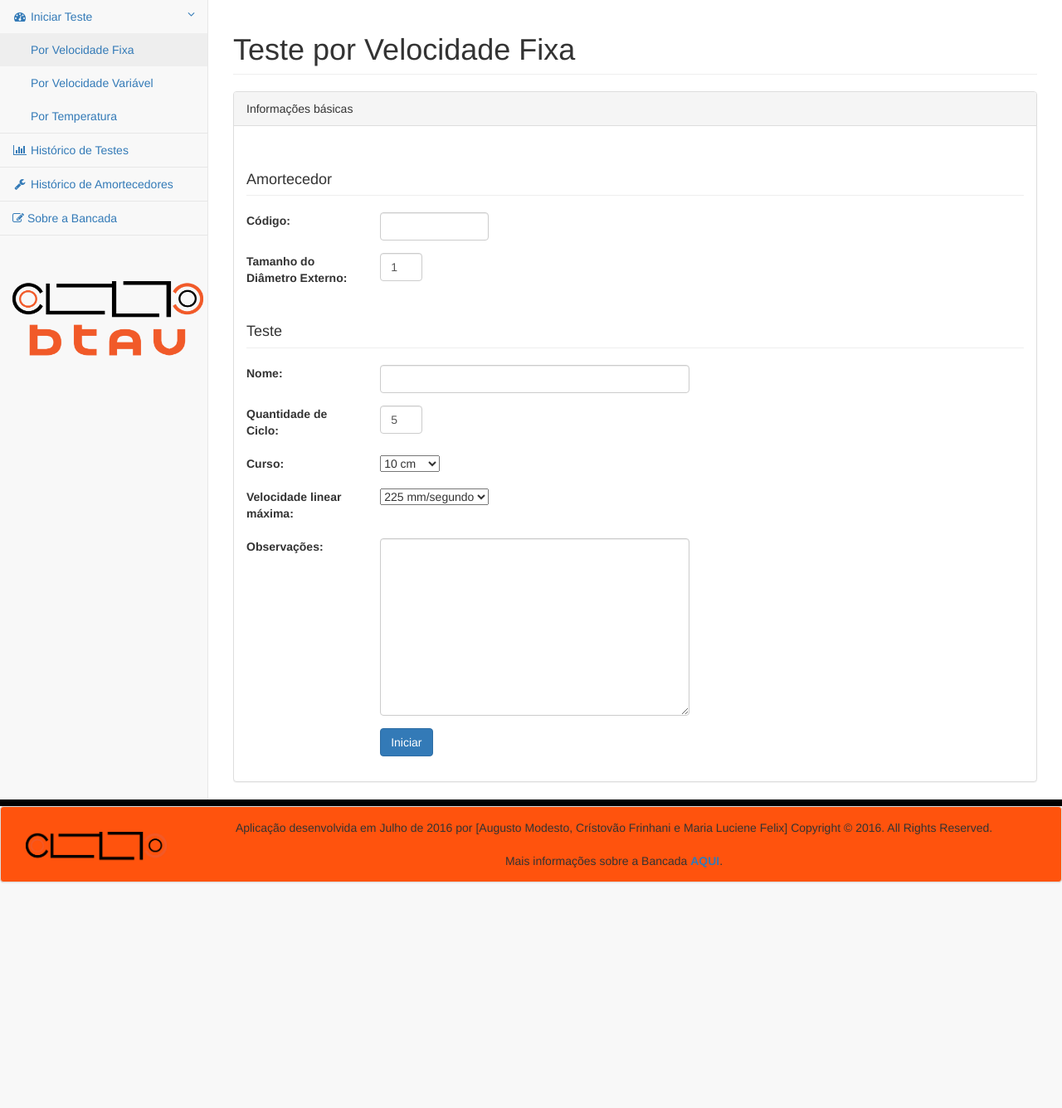
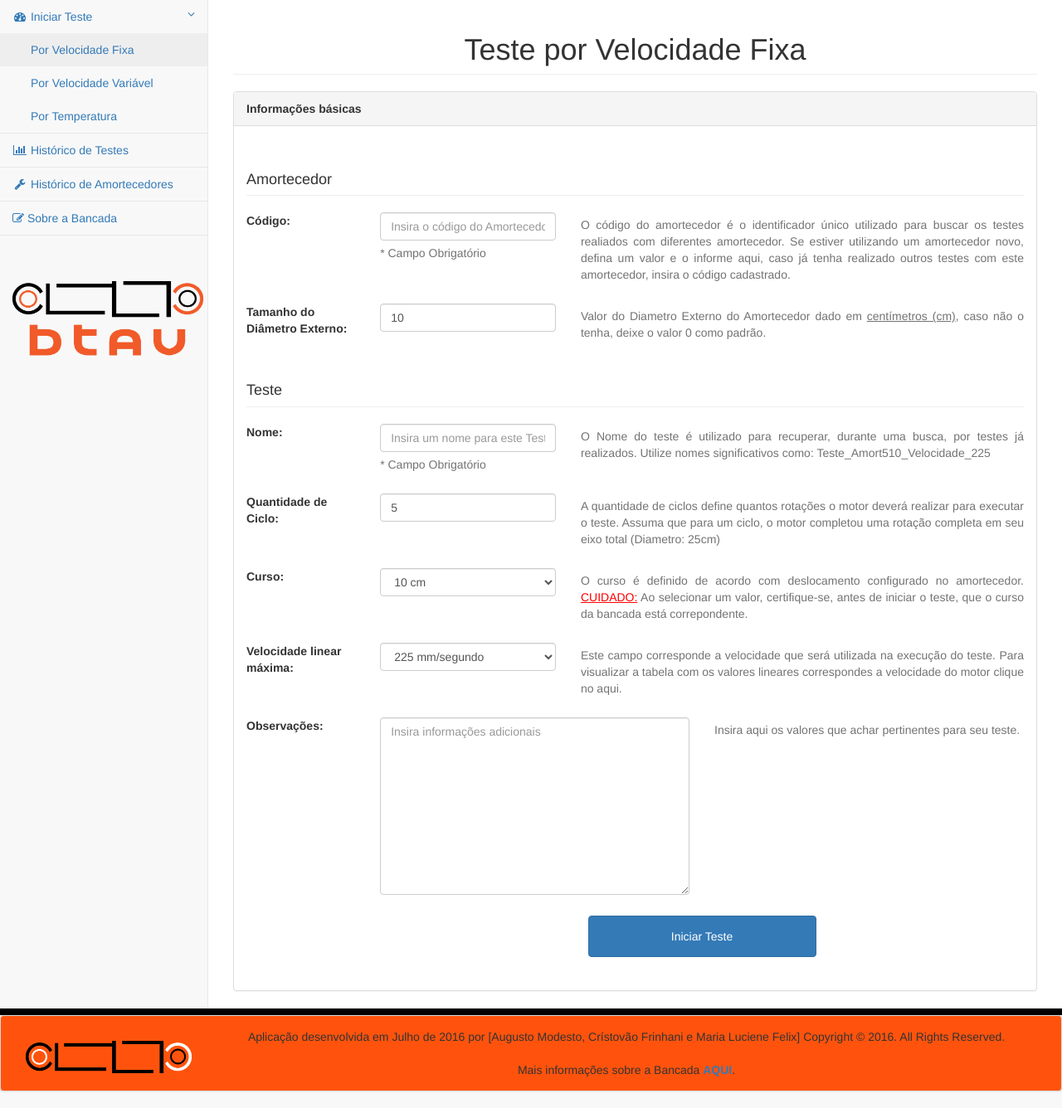
Before and after one commit to ristovao/BancadaDeTesteParaAmortecedor, a Django app: page /iniciarTesteVelocidadeFixa in a window 1280 px wide. Shown: the part 51-1387 px from the top of the page at 83% size. Before the commit the page ends 1115 px from the top, so only its background shows below. Run offline with Django 3.2, Linux system fonts and the light colour scheme; a user stored in the database is signed in; data comes from the database, SQL or seed files in the repository; some libraries are stand-ins or nearby versions.

Commit message:
Reformulado o teste de VF

```diff
--- a/app/templates/app/iniciarTesteVelocidadeFixa.html
+++ b/app/templates/app/iniciarTesteVelocidadeFixa.html
@@ -4,7 +4,7 @@
 
 <div class="row">
     <div class="col-lg-12">
-        <h1 class="page-header">Teste por Velocidade Fixa</h1>
+        <h1 class="page-header"><center>Teste por Velocidade Fixa</center></h1>
     </div>
 </div>
 
@@ -12,7 +12,7 @@
     <div class="col-lg-12">
         <div class="panel panel-default">
             <div class="panel-heading">
-                Informações básicas
+                <b>Informações básicas</b>
             </div>
             <div class="panel-body">
                 <form role="form" method="POST" name="FrmRecurso" autocomplete="off">
@@ -25,8 +25,12 @@
                     <div class="form-group row">
                     {{formArm.amortecedor_codigo.errors}}
                         <label class="col-sm-2 form-control-label" for="id_amortecedor_codigo">Código:</label>
-                        <div class="col-sm-2">
-                            <input class="form-control" id="id_amortecedor_codigo" maxlength="45" name="amortecedor_codigo" type="text" />
+                        <div class="col-sm-3">
+                            <input class="form-control" id="id_amortecedor_codigo" maxlength="45" name="amortecedor_codigo" type="text" placeholder="Insira o código do Amortecedor"/>
+                            <p class="help-block">* Campo Obrigatório</p>
+                        </div>
+                         <div class="col-sm-7">
+                            <p class="help-block" style="text-align: justify;">O código do amortecedor é o identificador único utilizado para buscar os testes realiados com diferentes amortecedor. Se estiver utilizando um amortecedor novo, defina um valor e o informe aqui, caso já tenha realizado outros testes com este amortecedor, insira o código cadastrado.</p>
                         </div>
                     </div>
 
@@ -47,12 +51,14 @@
                     </div> -->
 
 
-
                      <div class="form-group row">
                         {{ form.amortecedor_diametro_externo.errors }}
                         <label class="col-sm-2 form-control-label" for="id_amortecedor_diametro_externo">Tamanho do Diâmetro Externo:</label>
-                        <div class="col-sm-1">
-                            <input class="form-control" id="id_amortecedor_diametro_externo" name="amortecedor_diametro_externo" type="number" value="1"/>
+                        <div class="col-xs-3">
+                            <input class="form-control" id="id_amortecedor_diametro_externo" name="amortecedor_diametro_externo" type="number" value="10" size="2" maxlength="2" min="2" max="100"/>
+                        </div>
+                        <div class="col-sm-7">
+                            <p class="help-block" style="text-align: justify;">Valor do Diametro Externo do Amortecedor dado em <span style="text-decoration:underline;">centímetros (cm)</span>, caso não o tenha, deixe o valor 0 como padrão.</p>
                         </div>
                     </div>
 
@@ -64,48 +70,57 @@
                     <div class="form-group row">
                         {{ form.teste_nome.errors }}
                         <label class="col-sm-2 form-control-label" for="id_teste_nome">Nome:</label>
-                        <div class="col-sm-5">
-                            <input class="form-control" id="id_teste_nome" maxlength="45" name="teste_nome" type="text" />
+                        <div class="col-sm-3">
+                            <input class="form-control" id="id_teste_nome" maxlength="45" name="teste_nome" type="text" placeholder="Insira um nome para este Teste" />
+                            <p class="help-block">* Campo Obrigatório</p>
+                        </div>
+                        <div class="col-sm-7">
+                            <p class="help-block" style="text-align: justify;">O Nome do teste é utilizado para recuperar, durante uma busca, por testes já realizados. Utilize nomes significativos como: Teste_Amort510_Velocidade_225  </p>
                         </div>
                     </div>
 
                     <div class="form-group row">
                      {{ form.teste_quantidade_ciclo.errors }}
                         <label class="col-sm-2 form-control-label" for="id_teste_quantidade_ciclo">Quantidade de Ciclo:</label>
-                        <div class="col-sm-1">
-                            <input class="form-control" id="id_teste_quantidade_ciclo" name="teste_quantidade_ciclo" type="number" value="5" />
+                        <div class="col-sm-3">
+                            <input class="form-control" id="id_teste_quantidade_ciclo" name="teste_quantidade_ciclo" type="number" value="5" size="2" maxlength="2" min="3" max="20"/>
+                        </div>
+                        <div class="col-sm-7">
+                            <p class="help-block" style="text-align: justify;">A quantidade de ciclos define quantos rotações o motor deverá realizar para executar o teste. Assuma que para um ciclo, o motor completou uma rotação completa em seu eixo total (Diametro: 25cm)</p>
                         </div>
                     </div>
-
 
 
                     <div class="form-group row">
                         {{ form.amortecedor_curso.errors }}
                         <label class="col-sm-2 form-control-label" for="id_amortecedor_curso">Curso:</label>
 
-                        <div class="col-sm-2">
-                            <select id="curso" name="curso">
-                            <option value="10.0" selected="selected">10 cm</option>
+                        <div class="col-sm-3">
+                            <select id="curso" name="curso" class="form-control">
+                            <option value="10.0" selected="selected" style="width:132px;">10 cm</option>
                             <option value="12.5">12.5 cm</option>
                             <option value="15.0">15 cm</option>
                             </select>
                         </div>
+                        <div class="col-sm-7">
+                            <p class="help-block" style="text-align: justify;">O curso é definido de acordo com deslocamento configurado no amortecedor. <span style="text-decoration:underline; color:red">CUIDADO:</span> Ao selecionar um valor, certifique-se, antes de iniciar o teste, que o curso da bancada está correpondente.</p>
+                        </div>
                     </div>
-
-
 
                     <div class="form-group row">
                      {{ form.testeVF_velocidade.errors }}
                         <label class="col-sm-2 form-control-label" for="id_testeVF_velocidade">Velocidade linear máxima:</label>
 
-                        <div class="col-sm-2">
-                            <select id="testeVF_velocidade" name="testeVF_velocidade">
+                        <div class="col-sm-3">
+                            <select id="testeVF_velocidade" name="testeVF_velocidade" class="form-control">
                             <option value="225" selected="selected">225 mm/segundo</option>
                             <option value="200">200 mm/segundo</option>
                             <option value="175">175 mm/segundo</option>
                             </select>
                         </div>
-
+                        <div class="col-sm-7">
+                            <p class="help-block" style="text-align: justify;">Este campo corresponde a velocidade que será utilizada na execução do teste. Para visualizar a tabela com os valores lineares correspondes a velocidade do motor clique no aqui. </p>
+                        </div>
                     </div>
 
                     <div class="form-group row">
@@ -113,13 +128,16 @@
 
                         <label class="col-sm-2 form-control-label" for="id_teste_observacoes">Observações:</label>
                         <div class="col-sm-5">
-                            <textarea cols="40" id="id_teste_observacoes" maxlength="255" name="teste_observacoes" rows="10" class="form-control"></textarea>
+                            <textarea cols="40" id="id_teste_observacoes" maxlength="255" name="teste_observacoes" rows="10" class="form-control" placeholder="Insira informações adicionais"></textarea>
+                        </div>
+                        <div class="col-md-5">
+                            <p class="help-block" style="text-align: justify;">Insira aqui os valores que achar pertinentes para seu teste. </p>
                         </div>
                     </div>
 
                     <div class="form-group row">
                         <div class="col-sm-offset-2 col-sm-10">
-                            <input id="id_enviar" class="btn btn-primary" type="submit" name="enviar" value="Iniciar" >
+                            <center><input id="id_enviar" class="btn btn-primary" type="submit" name="enviar" value="Iniciar Teste" style="margin:10px; width:275px; height: 50px"></center>
                         </div>
                     </div>
                 </form>
--- a/app/templates/app/layout.html
+++ b/app/templates/app/layout.html
@@ -158,7 +158,7 @@
   <div class="panel-body" >
     <center>
     <a class="navbar-brand" href="/">
-        <img src="../../static/app/images/amortecedor_logo.png" alt="Home Page" width=170px height=auto >
+        <img src="../../static/app/images/amortecedor_logo_footer.png" alt="Home Page" width=200px height=auto >
     </a>
     Aplicação desenvolvida em Julho de 2016 por [Augusto Modesto, Crístovão Frinhani e Maria Luciene Felix] Copyright © 2016. All Rights Reserved.
     <br><br>
```
Also changed, not shown: app/static/app/images/amortecedor_logo_footer.png (added), app/static/app/images/btav-logo-fundo-claro (cópia).png (deleted).
